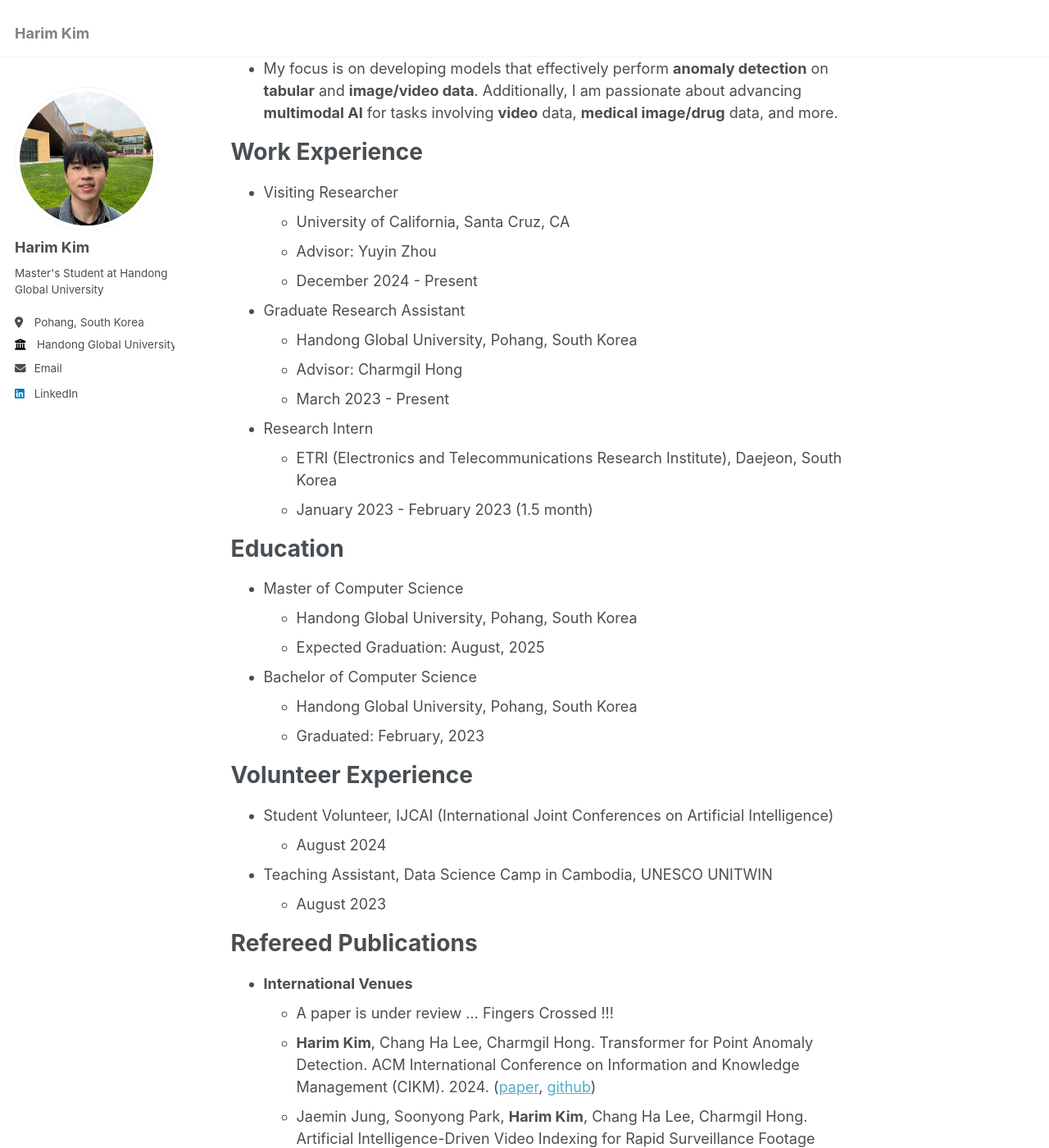
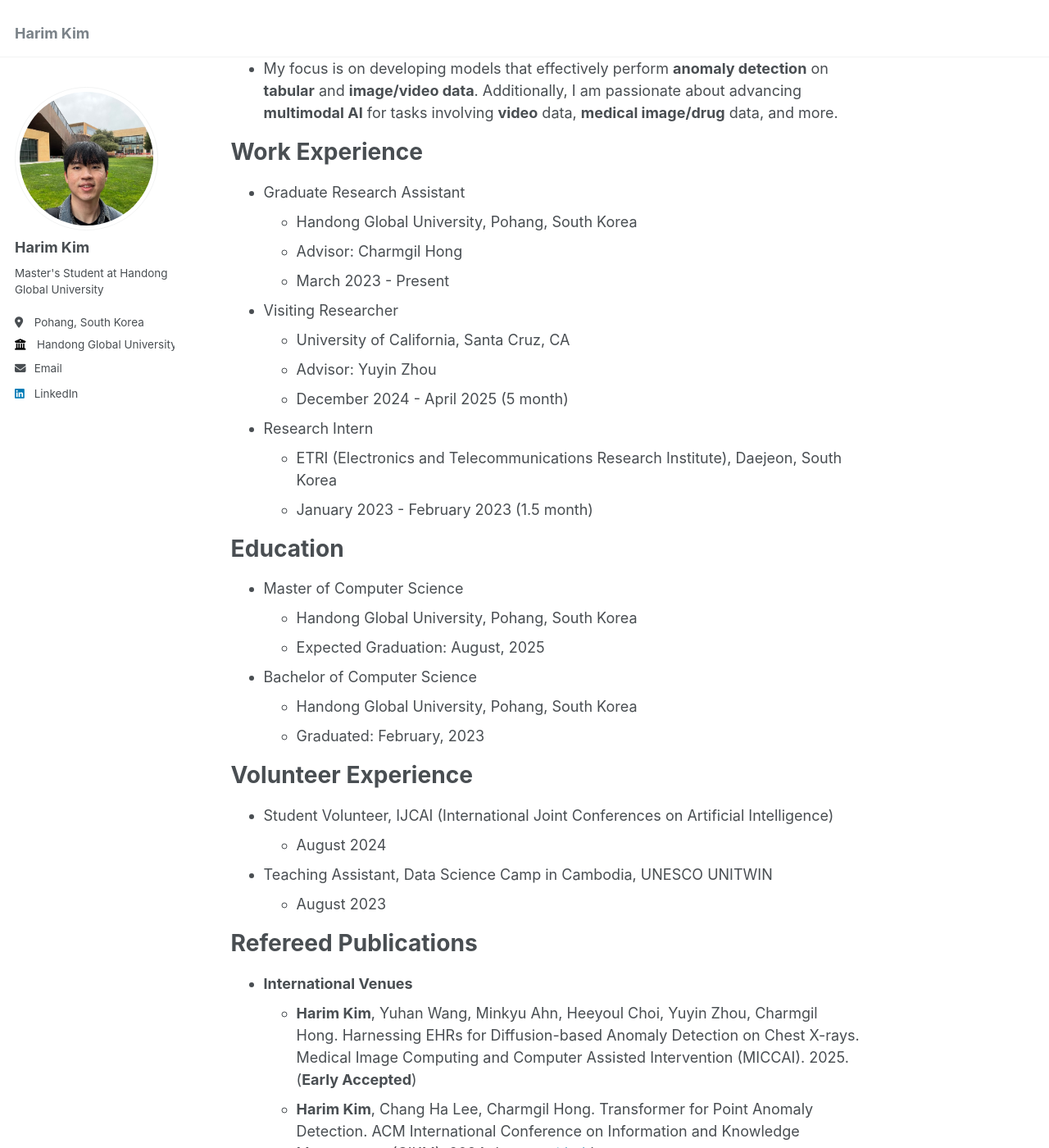
Before and after one commit to hrkim153/hrkim153.github.io, a Jekyll site: the page built from _pages/about.md, in a window 1280 px wide and 1400 px high, scrolled down 366 px. Shown: the whole window at 82% size. Built offline with Jekyll 4.4.1, drawn with Linux system fonts in a browser that asks for light colours.

Commit message:
Update about.md

```diff
--- a/_pages/about.md
+++ b/_pages/about.md
@@ -16,14 +16,14 @@ Research Interest
 
 Work Experience
 ======
-- Visiting Researcher
-  - University of California, Santa Cruz, CA
-  - Advisor: Yuyin Zhou
-  - December 2024 - Present
 - Graduate Research Assistant
   - Handong Global University, Pohang, South Korea
   - Advisor: Charmgil Hong
   - March 2023 - Present
+- Visiting Researcher
+  - University of California, Santa Cruz, CA
+  - Advisor: Yuyin Zhou
+  - December 2024 - April 2025 (5 month)
 - Research Intern
   - ETRI (Electronics and Telecommunications Research Institute), Daejeon, South Korea
   - January 2023 - February 2023 (1.5 month)
@@ -47,7 +47,7 @@ Volunteer Experience
 Refereed Publications
 ======
 - **International Venues**
-  - A paper is under review ... Fingers Crossed !!!
+  - **Harim Kim**, Yuhan Wang, Minkyu Ahn, Heeyoul Choi, Yuyin Zhou, Charmgil Hong. Harnessing EHRs for Diffusion-based Anomaly Detection on Chest X-rays. Medical Image Computing and Computer Assisted Intervention (MICCAI). 2025. (**Early Accepted**)
   - **Harim Kim**, Chang Ha Lee, Charmgil Hong. Transformer for Point Anomaly Detection. ACM International Conference on Information and Knowledge Management (CIKM). 2024. ([paper](https://dl.acm.org/doi/10.1145/3627673.3679859), [github](https://github.com/nth221/TransPAD))
   - Jaemin Jung, Soonyong Park, **Harim Kim**, Chang Ha Lee, Charmgil Hong. Artificial Intelligence-Driven Video Indexing for Rapid Surveillance Footage Summarization and Review. International Joint Conference on Artificial Intelligence (IJCAI) Demo Track. 2024. ([paper](https://www.ijcai.org/proceedings/2024/1009.pdf), [github](https://github.com/nth221/videx))
   - **Harim Kim**, Minchae Kim, Taewoo Kim, Kyujin Cho, Charmgil Hong. AREST: Attention-Based Red-Light Violation Detection for Safety Technology. IEEE International Conference on Advanced Video and Signal-Based Surveillance (AVSS). 2024. ([paper](https://ieeexplore.ieee.org/document/10672611))
@@ -84,4 +84,4 @@ Media Coverage
 - "Handong Global University and GMDSOFT Gain International Recognition for AI Video Processing Technology" - Media Gyeongbuk, August 2024 ([link](http://www.mediagb.kr/news/view.php?idx=35347))
 
 
-[![Hits](https://hits.seeyoufarm.com/api/count/incr/badge.svg?url=https%3A%2F%2Fhrkim153.github.io&count_bg=%235C5C5C&title_bg=%23C5E1EB&icon=retroarch.svg&icon_color=%23E7E7E7&title=Hits&edge_flat=false)](https://hits.seeyoufarm.com)
+[![Hits](https://hits.seeyoufarm.com/api/count/incr/badge.svg?url=https%3A%2F%2Fhrkim153.github.io%2F&count_bg=%235C5C5C&title_bg=%23C5E1EB&icon=retroarch&icon_color=%23E7E7E7&title=Hits&edge_flat=false)](https://hits.seeyoufarm.com)
```
